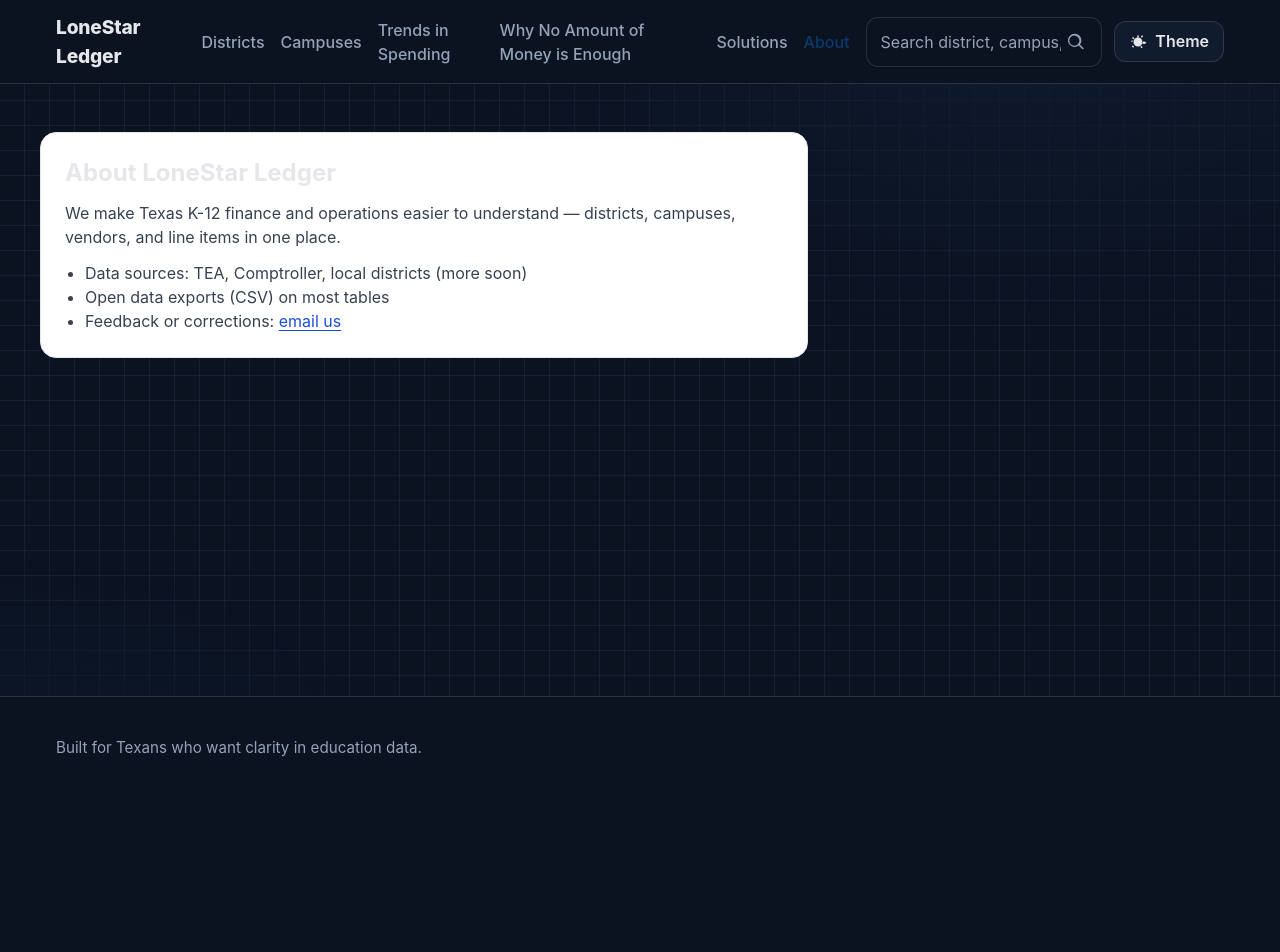
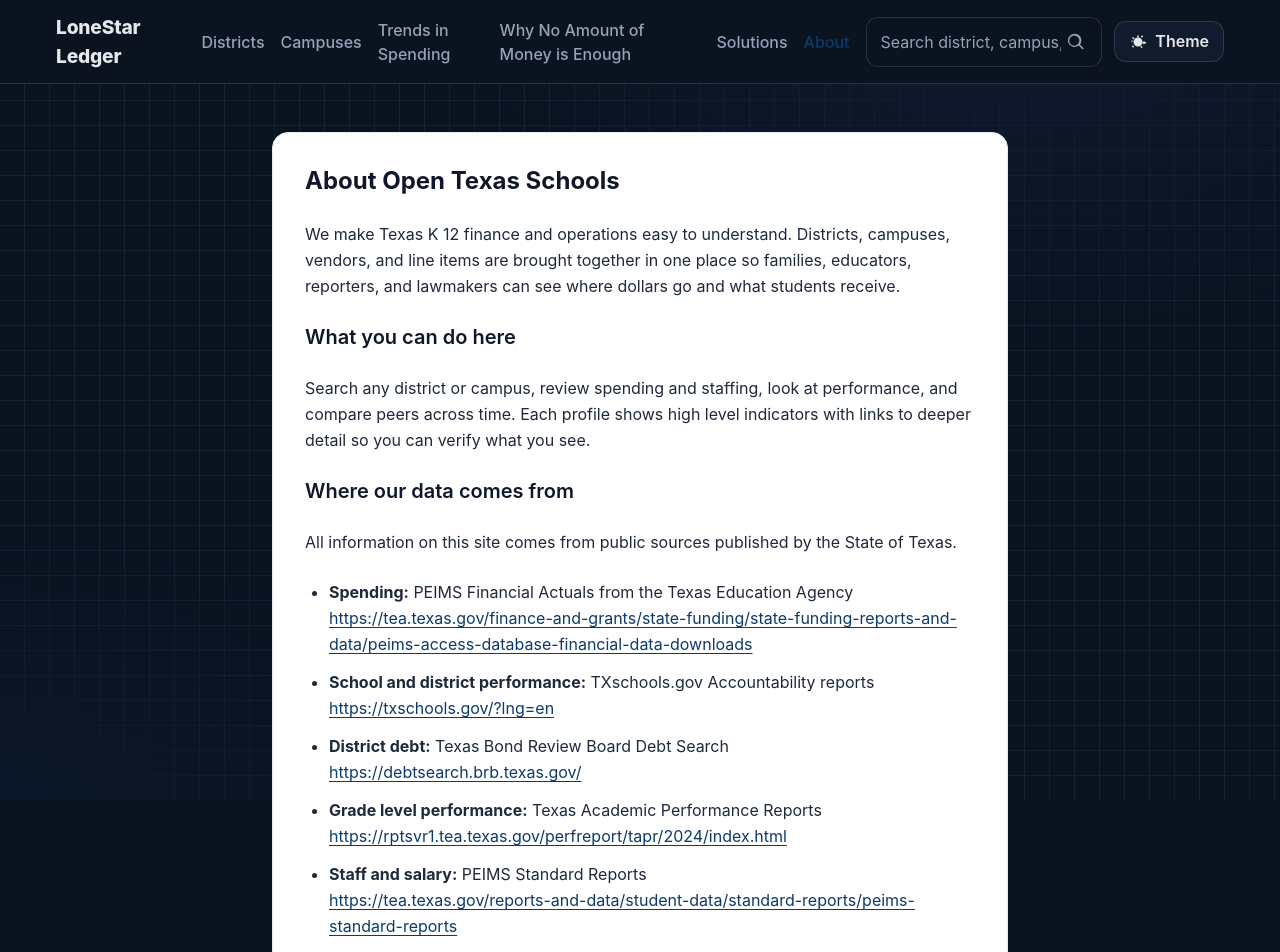
Before and after one commit to jab1897/LoneStarLedger5, a React (Vite) app: page /about in a window 1280 px wide. Shown: the top 952 px of the page. Before the commit the page ends 800 px from the top, so only its background shows below. Built offline with nearby package versions, Linux system fonts and the light colour scheme.

Commit message:
Update About page content

```diff
--- a/src/pages/About.jsx
+++ b/src/pages/About.jsx
@@ -1,14 +1,132 @@
+// src/pages/About.jsx
 import React from "react";
-export default function About(){
+
+export default function About() {
   return (
-    <div className="bg-white border rounded-2xl p-6 space-y-3 max-w-3xl">
-      <h1 className="text-2xl font-bold">About LoneStar Ledger</h1>
-      <p className="text-gray-700">We make Texas K-12 finance and operations easier to understand — districts, campuses, vendors, and line items in one place.</p>
-      <ul className="list-disc pl-5 text-gray-700">
-        <li>Data sources: TEA, Comptroller, local districts (more soon)</li>
-        <li>Open data exports (CSV) on most tables</li>
-        <li>Feedback or corrections: <a className="text-blue-700 underline" href="mailto:borrego.jorge1897@gmail.com">email us</a></li>
-      </ul>
-    </div>
+    <main className="mx-auto max-w-3xl px-4">
+      <article className="bg-white border border-slate-200 rounded-2xl p-6 md:p-8 space-y-6 text-slate-800">
+        <h1 className="text-2xl font-bold text-slate-900">
+          About Open Texas Schools
+        </h1>
+
+        <p className="leading-relaxed">
+          We make Texas K 12 finance and operations easy to understand. Districts, campuses, vendors, and line items are brought together in one place so families, educators, reporters, and lawmakers can see where dollars go and what students receive.
+        </p>
+
+        <h2 className="text-xl font-semibold text-slate-900">
+          What you can do here
+        </h2>
+        <p className="leading-relaxed">
+          Search any district or campus, review spending and staffing, look at performance, and compare peers across time. Each profile shows high level indicators with links to deeper detail so you can verify what you see.
+        </p>
+
+        <h2 className="text-xl font-semibold text-slate-900">
+          Where our data comes from
+        </h2>
+        <p className="leading-relaxed">
+          All information on this site comes from public sources published by the State of Texas.
+        </p>
+        <ul className="list-disc pl-6 space-y-3">
+          <li className="leading-relaxed">
+            <strong>Spending:</strong> PEIMS Financial Actuals from the Texas Education Agency
+            <br />
+            <a
+              href="https://tea.texas.gov/finance-and-grants/state-funding/state-funding-reports-and-data/peims-access-database-financial-data-downloads"
+              target="_blank"
+              rel="noopener noreferrer"
+              className="text-brand-700 underline break-words"
+            >
+              https://tea.texas.gov/finance-and-grants/state-funding/state-funding-reports-and-data/peims-access-database-financial-data-downloads
+            </a>
+          </li>
+          <li className="leading-relaxed">
+            <strong>School and district performance:</strong> TXschools.gov Accountability reports
+            <br />
+            <a
+              href="https://txschools.gov/?lng=en"
+              target="_blank"
+              rel="noopener noreferrer"
+              className="text-brand-700 underline break-words"
+            >
+              https://txschools.gov/?lng=en
+            </a>
+          </li>
+          <li className="leading-relaxed">
+            <strong>District debt:</strong> Texas Bond Review Board Debt Search
+            <br />
+            <a
+              href="https://debtsearch.brb.texas.gov/"
+              target="_blank"
+              rel="noopener noreferrer"
+              className="text-brand-700 underline break-words"
+            >
+              https://debtsearch.brb.texas.gov/
+            </a>
+          </li>
+          <li className="leading-relaxed">
+            <strong>Grade level performance:</strong> Texas Academic Performance Reports
+            <br />
+            <a
+              href="https://rptsvr1.tea.texas.gov/perfreport/tapr/2024/index.html"
+              target="_blank"
+              rel="noopener noreferrer"
+              className="text-brand-700 underline break-words"
+            >
+              https://rptsvr1.tea.texas.gov/perfreport/tapr/2024/index.html
+            </a>
+          </li>
+          <li className="leading-relaxed">
+            <strong>Staff and salary:</strong> PEIMS Standard Reports
+            <br />
+            <a
+              href="https://tea.texas.gov/reports-and-data/student-data/standard-reports/peims-standard-reports"
+              target="_blank"
+              rel="noopener noreferrer"
+              className="text-brand-700 underline break-words"
+            >
+              https://tea.texas.gov/reports-and-data/student-data/standard-reports/peims-standard-reports
+            </a>
+          </li>
+        </ul>
+
+        <h2 className="text-xl font-semibold text-slate-900">
+          How we handle the data
+        </h2>
+        <ul className="list-disc pl-6 space-y-2 leading-relaxed">
+          <li>We retrieve source files exactly as released by each agency and keep them in their original form for audit and replication.</li>
+          <li>Calculations such as per pupil figures use student counts from the same school year shown on a profile. When a different count is required, the page will note it.</li>
+          <li>Some values may be rounded. Small rounding differences can cause a minor variance between category totals and grand totals.</li>
+          <li>When agencies revise files, we aim to refresh the site soon after those revisions post. A Last updated date appears on profiles when available.</li>
+        </ul>
+
+        <h2 className="text-xl font-semibold text-slate-900">
+          Coverage and caveats
+        </h2>
+        <ul className="list-disc pl-6 space-y-2 leading-relaxed">
+          <li>The site reflects what the agencies publish. If a source suppresses small counts for privacy or applies business rules, those same limits will appear here.</li>
+          <li>Historical trends can be affected by accounting changes or district boundary changes. We note these cases when they are material.</li>
+          <li>Open Texas Schools is an independent project. It is not affiliated with TEA, TXschools.gov, or the Bond Review Board. Any errors are ours.</li>
+        </ul>
+
+        <h2 className="text-xl font-semibold text-slate-900">Privacy</h2>
+        <p className="leading-relaxed">
+          We do not publish student level information. All data are aggregated and come from public releases. Any analytics we use are for improving the site experience and do not sell or share personal information.
+        </p>
+
+        <h2 className="text-xl font-semibold text-slate-900">
+          Feedback or corrections
+        </h2>
+        <p className="leading-relaxed">
+          If you spot an error, have a question, or want to request a feature, please email{" "}
+          <a
+            href="mailto:communications@texaspolicy.com"
+            className="text-brand-700 underline"
+          >
+            communications@texaspolicy.com
+          </a>
+          . Include the district or campus name, the page link, and a short note about what you believe needs review.
+        </p>
+      </article>
+    </main>
   );
 }
```
